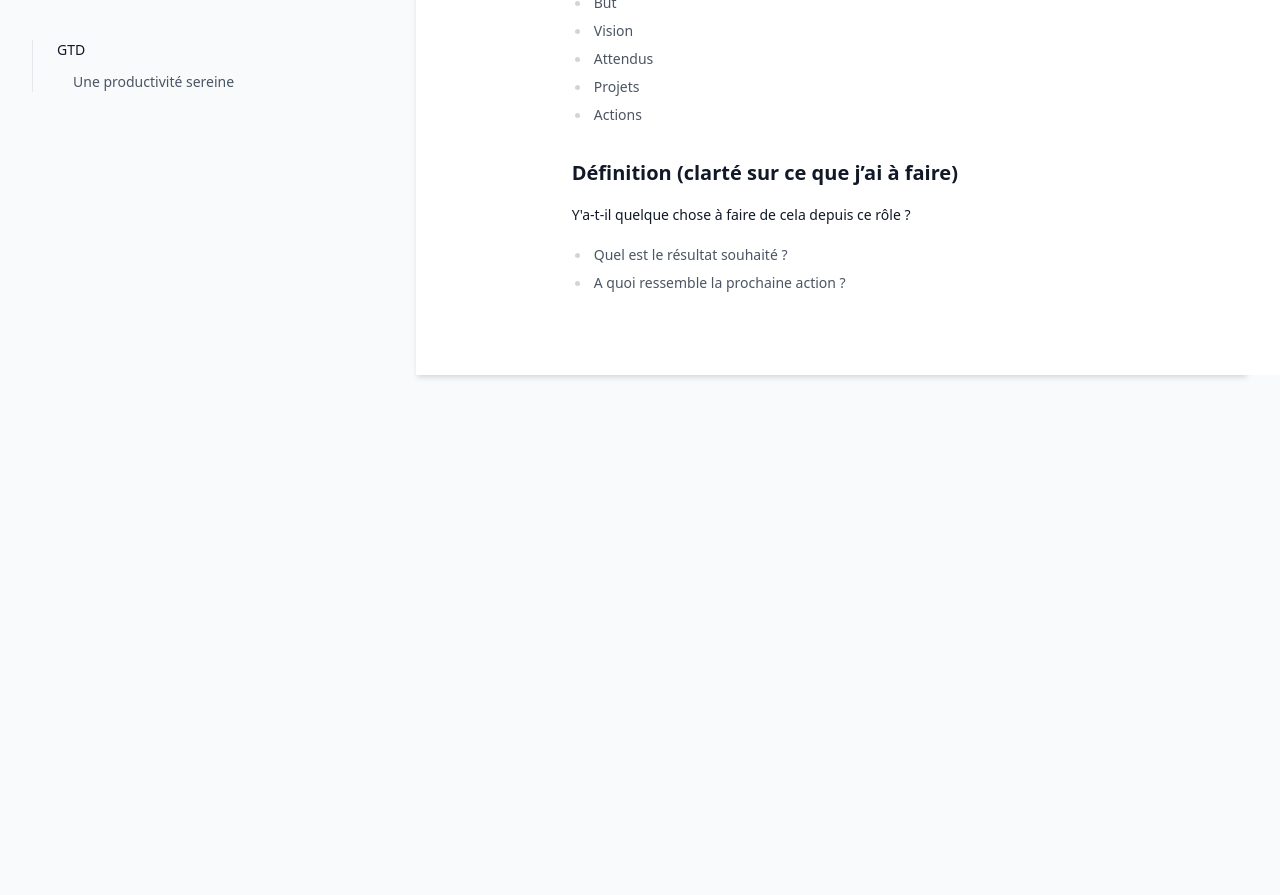
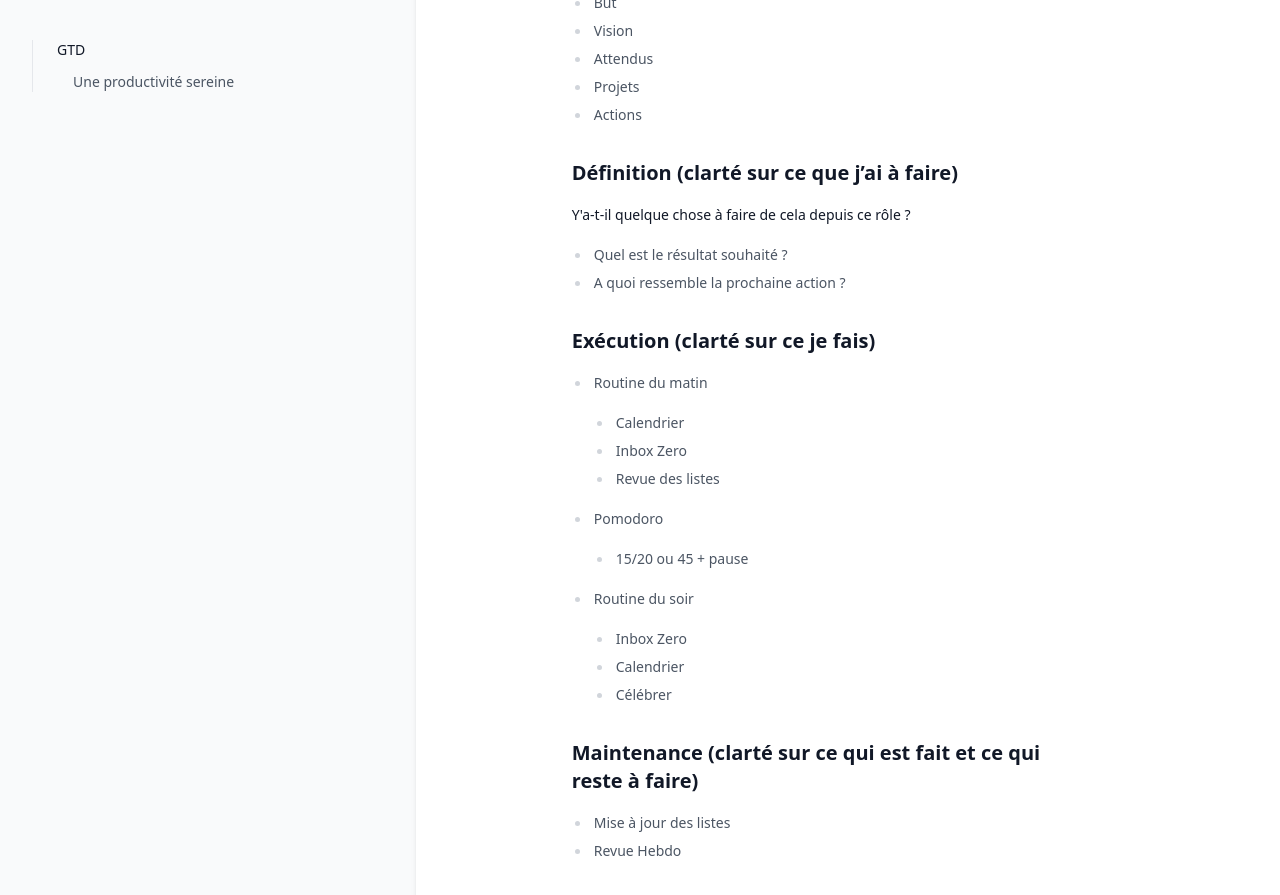
Before and after one commit to greglejeune/ebook, a Jekyll site: the page built from _gdp/2025-01-01-centralisation.md, in a window 1280 px wide and 900 px high, scrolled down 540 px. Shown: the top 895 px of the window. Built offline with Jekyll 4.4.1, drawn with Linux system fonts in a browser that asks for light colours.

Commit message:
Update 2025-01-01-centralisation.md

```diff
--- a/_gdp/2025-01-01-centralisation.md
+++ b/_gdp/2025-01-01-centralisation.md
@@ -41,3 +41,21 @@ source : "https://www.youtube.com/watch?v=i1K_IVTvXpY"
 
 - Quel est le résultat souhaité ?
 - A quoi ressemble la prochaine action ?
+
+## Exécution (clarté sur ce je fais)
+
+- Routine du matin
+  - Calendrier
+  - Inbox Zero
+  - Revue des listes
+- Pomodoro
+  - 15/20 ou 45 + pause
+- Routine du soir
+  - Inbox Zero
+  - Calendrier
+  - Célébrer
+
+## Maintenance (clarté sur ce qui est fait et ce qui reste à faire)
+
+- Mise à jour des listes
+- Revue Hebdo
```
